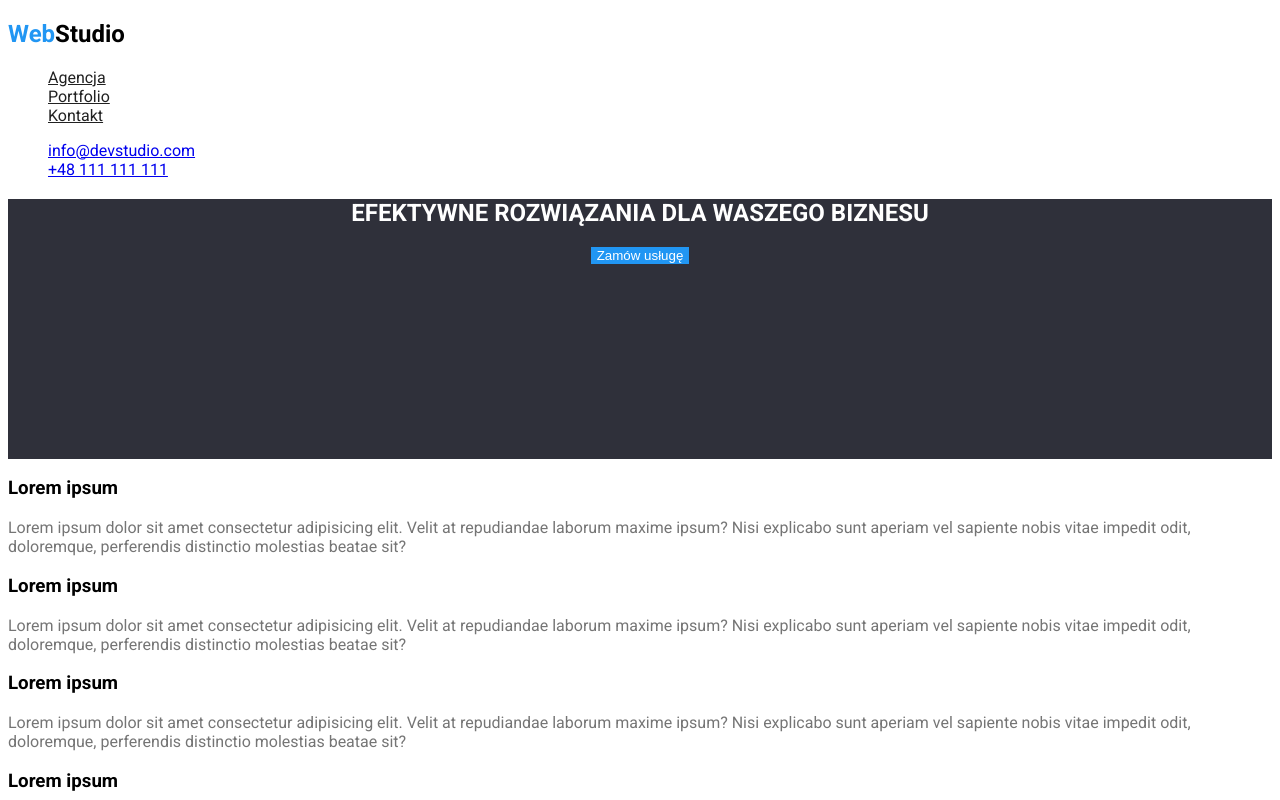
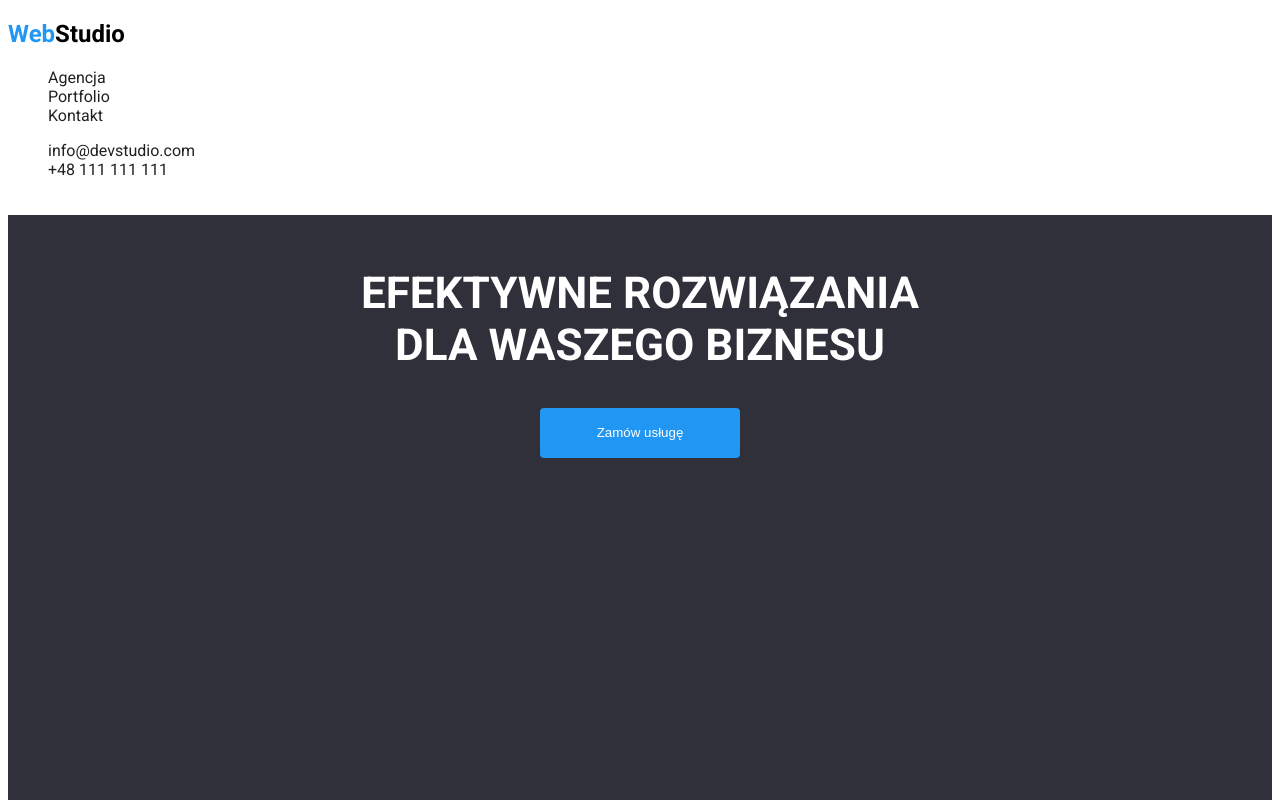
Before and after one commit to WojciechMilkowski/goit-markup-hw-02, a plain HTML site: page index.html in a window 1280 px wide. Shown: the top 800 px of the page. Drawn offline with Linux system fonts and the light colour scheme.

Commit message:
incorect

```diff
--- a/css/styles.css
+++ b/css/styles.css
@@ -7,16 +7,27 @@
 .link {
   color: rgba(255, 255, 255, 1);
 }
+.links-navi .navi {
+  color: rgba(33, 33, 33, 1);
+  text-decoration: none;
+}
+.links-navi .navi:hover,
+.links-navi .navi:focus {
+  color: rgba(33, 150, 243, 1);
+  text-decoration: underline;
+}
 .hero {
   background-color: rgba(47, 48, 58, 1);
-  width: 300;
-  height: 260px;
+  width: 1600;
+  height: 600px;
   left: 0px;
   top: 80px;
 }
 h1 {
   color: rgba(255, 255, 255, 1);
   text-align: center;
+  white-space: normal;
+  font-size: 44px;
 }
 ul {
   list-style: none;
@@ -26,10 +37,13 @@ ul {
 }
 .button-header {
   border: 1px rgba(33, 150, 243, 1);
+  border-radius: 4px;
+  display: block;
+  width: 200px;
+  height: 50px;
   background-color: rgba(33, 150, 243, 1);
   text-align: center;
   color: #ffffff;
-  display: block;
   margin: auto;
 }
 .name {
@@ -45,6 +59,10 @@ ul {
   text-decoration: none;
   color: rgba(255, 255, 255, 1);
 }
+.logo .logo:hover,
+.logo:focus {
+  text-decoration: underline;
+}
 .link-mail {
   color: rgba(255, 255, 255, 0.6);
 }
@@ -54,10 +72,3 @@ ul {
 .link-https {
   color: rgba(255, 255, 255, 1);
 }
-.links-navi .navi {
-  color: rgba(33, 33, 33, 1);
-}
-.links-navi .navi:hover,
-.navi:focus {
-  color: rgba(33, 150, 243, 1);
-}
--- a/index.html
+++ b/index.html
@@ -20,7 +20,7 @@
   </head>
   <body>
     <header>
-      <h2>
+      <h2 class="links-navi">
         <a class="logo" href="/index.html"
           ><span class="web">Web</span><span class="text-black">Studio</span></a
         >
@@ -32,16 +32,20 @@
           <li><a class="navi" href="#">Kontakt</a></li>
         </ul>
       </nav>
-      <ul>
-        <li><a href="mailto:info@devstudio.com">info@devstudio.com</a></li>
-        <li><a href="tel:+48111111111">+48 111 111 111</a></li>
+      <ul class="links-navi">
+        <li>
+          <a class="navi" href="mailto:info@devstudio.com"
+            >info@devstudio.com</a
+          >
+        </li>
+        <li><a class="navi" href="tel:+48111111111">+48 111 111 111</a></li>
       </ul>
     </header>
     <main>
       <!--Hero-->
       <section>
         <div class="hero">
-          <h1>EFEKTYWNE ROZWIĄZANIA DLA WASZEGO BIZNESU</h1>
+          <h1 class="text"><br>EFEKTYWNE ROZWIĄZANIA</br> DLA WASZEGO BIZNESU</h1>
           <button class="button-header" type="button">Zamów usługę</button>
         </div>
       </section>
```
